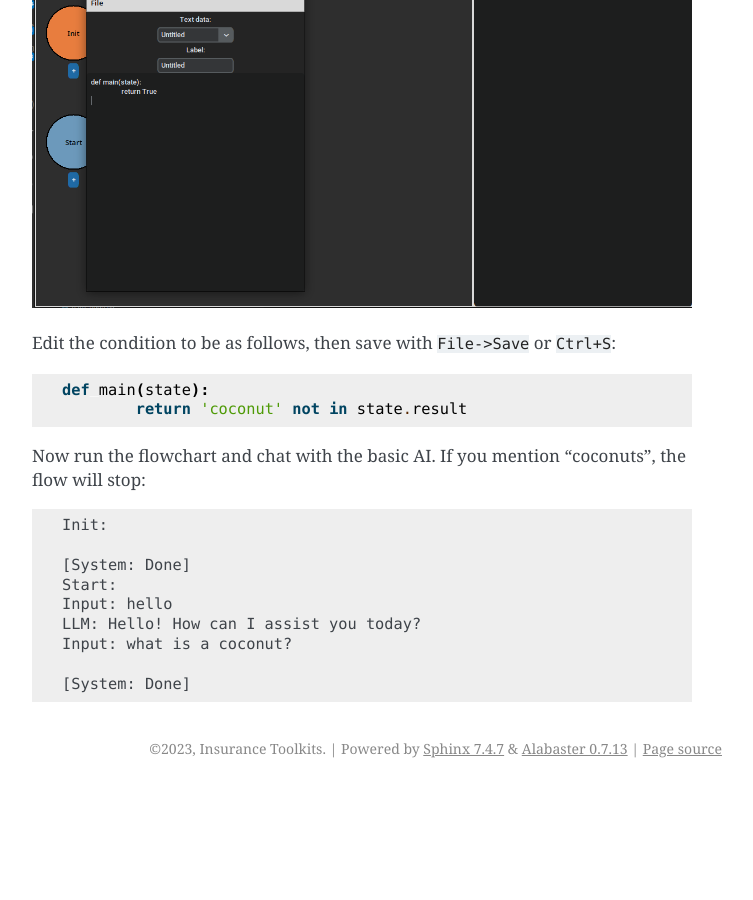
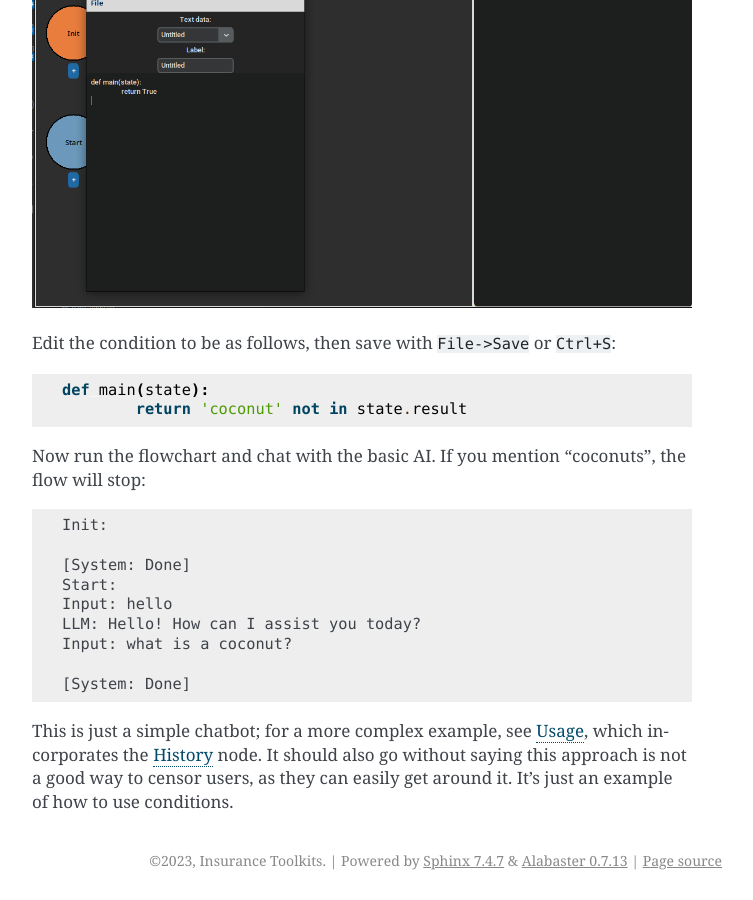
Before and after one commit to annias/promptflow, a Sphinx documentation site: the page built from docs/connectors.md, in a window 1280 px wide and 900 px high, scrolled down 1108 px. Shown: the whole window, without its empty margins (388-1141 px from the left). Built offline with Sphinx 7.4.7, drawn with Linux system fonts in a browser that asks for light colours; before the commit the page ends 1896 px from its top, so only the background shows below that.

Commit message:
Added "disclaimer"

````diff
--- a/docs/connectors.md
+++ b/docs/connectors.md
@@ -35,3 +35,5 @@ Input: what is a coconut?
 
 [System: Done]
 ```
+
+This is just a simple chatbot; for a more complex example, see [Usage](working-with-llms), which incorporates the [History](History) node. It should also go without saying this approach is not a good way to censor users, as they can easily get around it. It's just an example of how to use conditions.
````
